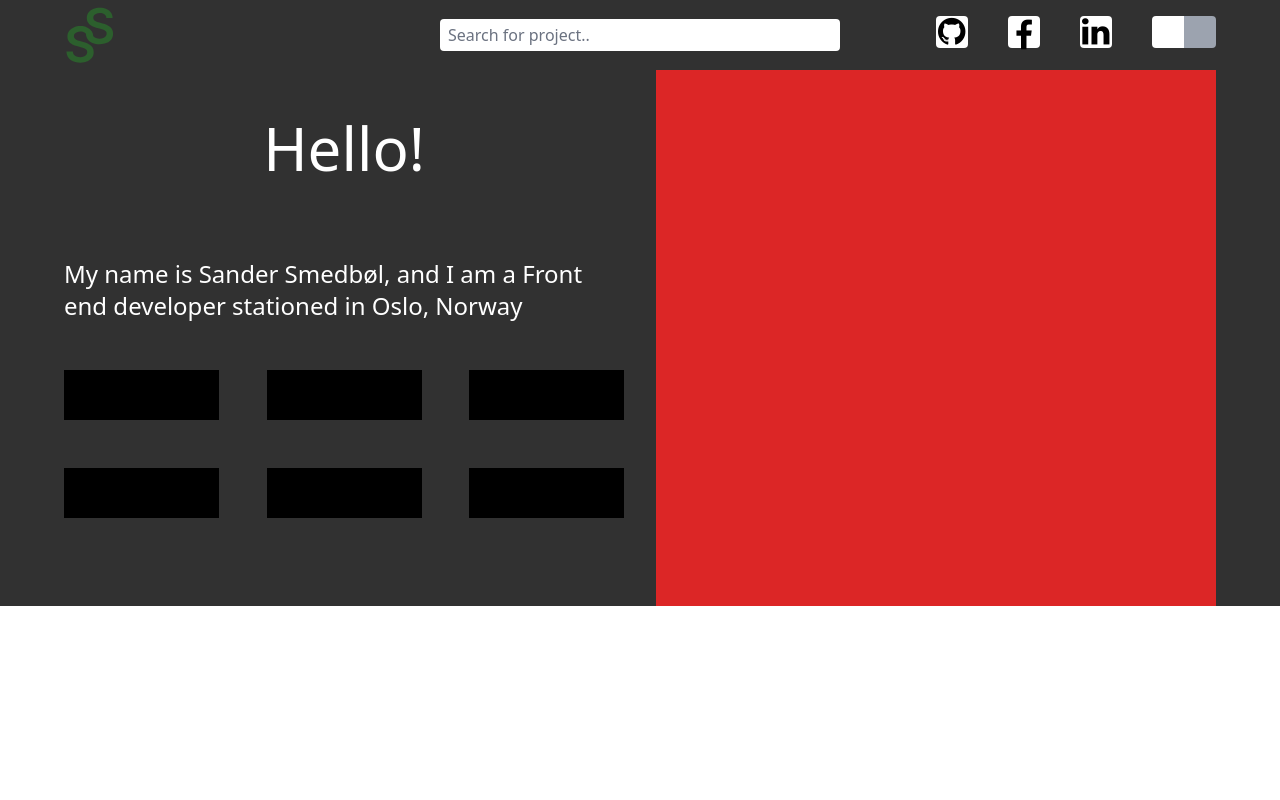
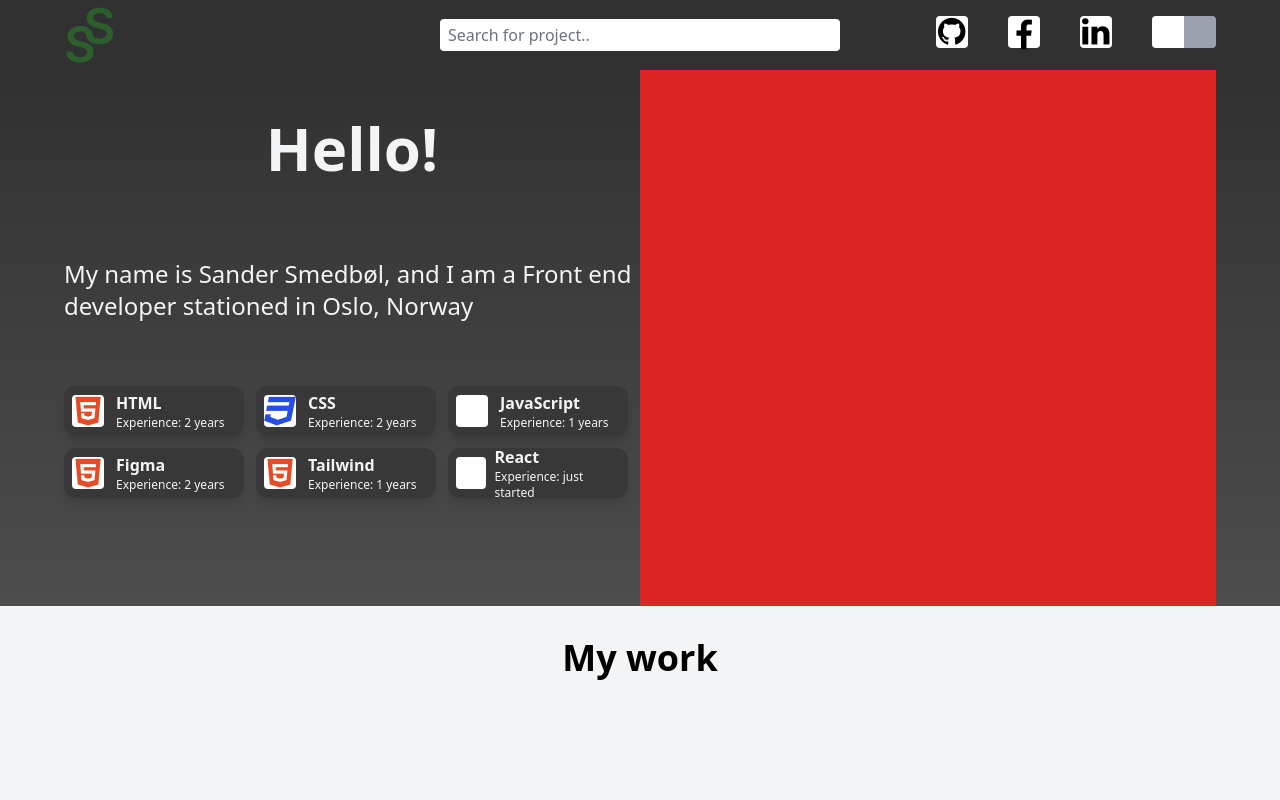
Before and after one commit to SanderSme/portfolio-sandersmedbol, a website built with Vite: page index.html in a window 1280 px wide. Shown: the top 800 px of the page. Built offline with nearby package versions, Linux system fonts and the light colour scheme.

Commit message:
add html for complete site

```diff
--- a/index.html
+++ b/index.html
@@ -33,25 +33,114 @@
       </div>
     </header>
     <main>
-      <section class="h-[536px] bg-[#313131] flex">
+      <section class="h-[536px] bg-gradient-to-b from-[#313131] to-[#4d4d4d] flex">
         <div class="max-w-6xl mx-auto flex w-full">
-          <div class="w-full text-white flex flex-col items-center mr-8">
-            <h1 class="text-6xl my-12">Hello!</h1>
+          <div class="w-full text-gray-100 flex flex-col items-center">
+            <h1 class="text-6xl my-12 font-semibold">Hello!</h1>
             <p class="text-2xl mt-8">My name is Sander Smedbøl, and I am a Front end developer stationed in Oslo, Norway</p>
-            <div class="w-full flex justify-between my-12">
-              <div class="w-[155px] h-[50px] bg-black"></div>
-              <div class="w-[155px] h-[50px] bg-black"></div>
-              <div class="w-[155px] h-[50px] bg-black"></div>
-            </div>
-            <div class="w-full flex justify-between">
-              <div class="w-[155px] h-[50px] bg-black"></div>
-              <div class="w-[155px] h-[50px] bg-black"></div>
-              <div class="w-[155px] h-[50px] bg-black"></div>
+            <div class="w-full flex mt-16 gap-3 flex-wrap">
+              <div class="w-[180px] h-[50px] bg-[#383838] rounded-xl shadow-lg flex gap-3 align-middle items-center p-2">
+                <div class="w-[32px] h-[32px] bg-white flex justify-center rounded">
+                  <div class="fa fa-html5 fa-2x text-[#e34c26]"></div>
+                </div>
+                <div>
+                  <p class="text-base font-semibold">HTML</p>
+                  <p class="text-xs">Experience: 2 years</p>
+                </div>
+              </div>
+              <div class="w-[180px] h-[50px] bg-[#383838] rounded-xl shadow-lg flex gap-3 align-middle items-center p-2">
+                <div class="w-[32px] h-[32px] bg-white flex justify-center rounded">
+                  <div class="fa fa-css3 fa-2x text-[#264de4]"></div>
+                </div>
+                <div>
+                  <p class="text-base font-semibold">CSS</p>
+                  <p class="text-xs">Experience: 2 years</p>
+                </div>
+              </div>
+              <div class="w-[180px] h-[50px] bg-[#383838] rounded-xl shadow-lg flex gap-3 align-middle items-center p-2">
+                <div class="w-[32px] h-[32px] bg-white flex justify-center rounded">
+                  <div class="fa-brands fa-js fa-2x text-[#F0DB4F]"></div>
+                </div>
+                <div>
+                  <p class="text-base font-semibold">JavaScript</p>
+                  <p class="text-xs">Experience: 1 years</p>
+                </div>
+              </div>
+              <div class="w-[180px] h-[50px] bg-[#383838] rounded-xl shadow-lg flex gap-3 align-middle items-center p-2">
+                <div class="w-[32px] h-[32px] bg-white flex justify-center rounded">
+                  <div class="fa fa-html5 fa-2x text-[#e34c26]"></div>
+                </div>
+                <div>
+                  <p class="text-base font-semibold">Figma</p>
+                  <p class="text-xs">Experience: 2 years</p>
+                </div>
+              </div>
+              <div class="w-[180px] h-[50px] bg-[#383838] rounded-xl shadow-lg flex gap-3 align-middle items-center p-2">
+                <div class="w-[32px] h-[32px] bg-white flex justify-center rounded">
+                  <div class="fa fa-html5 fa-2x text-[#e34c26]"></div>
+                </div>
+                <div>
+                  <p class="text-base font-semibold">Tailwind</p>
+                  <p class="text-xs">Experience: 1 years</p>
+                </div>
+              </div>
+              <div class="w-[180px] h-[50px] bg-[#383838] rounded-xl shadow-lg flex gap-2 align-middle items-center p-2">
+                <div class="w-[32px] h-[32px] bg-white flex justify-center rounded">
+                  <div class="fa-brands fa-react fa-2x text-[#e34c26]"></div>
+                </div>
+                <div>
+                  <p class="text-base font-semibold">React</p>
+                  <p class="text-xs">Experience: just started</p>
+                </div>
+              </div>
             </div>
           </div>
           <div class="w-full bg-red-600"></div>
         </div>
       </section>
+      <section class="h-[500px] bg-gray-100">
+        <div class="max-w-6xl mx-auto">
+          <h1 class="text-4xl font-semibold pt-8 flex justify-center">My work</h1>
+        </div>
+      </section>
+      <section class="h-[516px] bg-[#4d4d4d] flex flex-col">
+        <h2 class="text-gray-100 text-4xl flex justify-center pt-8">Profile</h2>
+        <div class="max-w-6xl w-full h-[422px] flex mx-auto bg-gradient-to-b from-[#2C5F2D] to-[#1d421d] mt-auto rounded-t-xl px-36 py-16 justify-between">
+          <div class="h-[317px] w-[285px] bg-black"></div>
+          <div class="w-[50%]">
+            <h3 class="text-gray-100 text-3xl text-center mb-8">Sander Smedbøl</h3>
+            <p class="text-gray-100 text-xl">Hi, I'm Sander Smedbøl, a Front End Development student at Noroff in Oslo, Norway. I love creating user-friendly websites that are both functional and visually appealing. When I’m not programming or designing you can find me skiing in the mountains, sailing, and gaming. Let's create something amazing together!</p>
+          </div>
+        </div>
+      </section>
+      <section class="h-[376px] bg-gray-100">
+        <div class="max-w-6xl mx-auto">
+          <h2 class="text-4xl font-semibold pt-8 flex justify-center">Contact</h2>
+          <p class="text-xl mt-8">I am eagerly looking for opportunities to expand my skill set and take on new challenges, and I am always open to discussing new opportunities and learning about potential career paths.
+            Please do not hesitate to reach out to me with any questions, comments, or suggestions. I am excited to connect with others in my field and explore new possibilities.</p>
+            <div class="flex justify-between mt-8">
+              <div>
+                <p class="text-xl">Find me on social media:</p>
+                <div class="flex gap-10 mt-4">
+                  <a href="#" class="h-[32px] w-[32px] rounded bg-[#313131] justify-center flex">
+                    <p class="fa fa-github fa-2x text-gray-100"></p>
+                  </a>
+                  <a href="#" class="h-[32px] w-[32px] rounded bg-[#4267B2] justify-center flex">
+                    <p class="fa fa-facebook fa-2x mt-1 text-gray-100"></p>
+                  </a>
+                  <a href="#" class="h-[32px] w-[32px] rounded bg-[#0072b1] justify-center flex">
+                    <p class="fa fa-linkedin fa-2x text-gray-100"></p>
+                  </a>
+                </div>
+              </div>
+              <div>
+                <p class="text-xl">Send me an E-mail:</p>
+                <button type="button" class="px-12 py-1 bg-[#2C5F2D] hover:bg-[#184219] text-gray-100 rounded-lg text-xl mt-4">E-mail</button>
+              </div>
+            </div>
+        </div>
+      </section>
     </main>
+    <footer class="h-[350px] bg-gradient-to-b from-[#4d4d4d] to-[#313131]"></footer>
   </body>
 </html>
```
